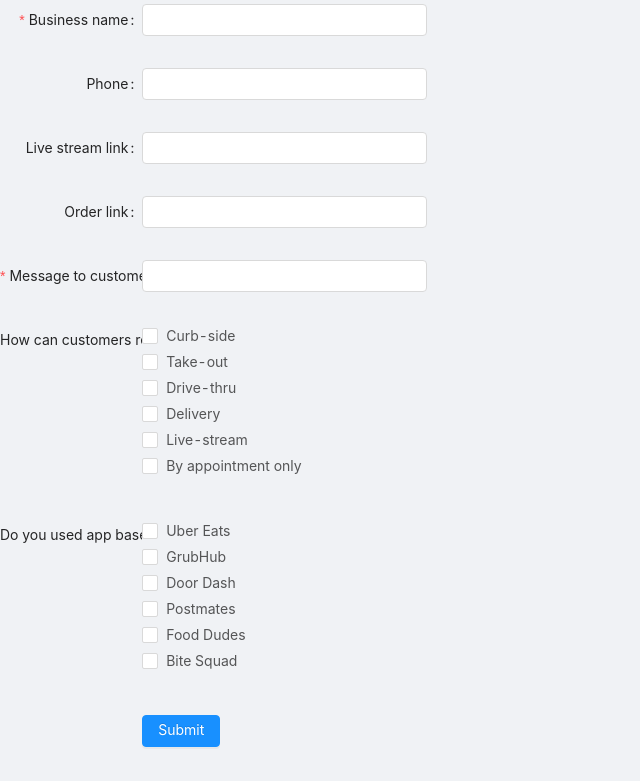
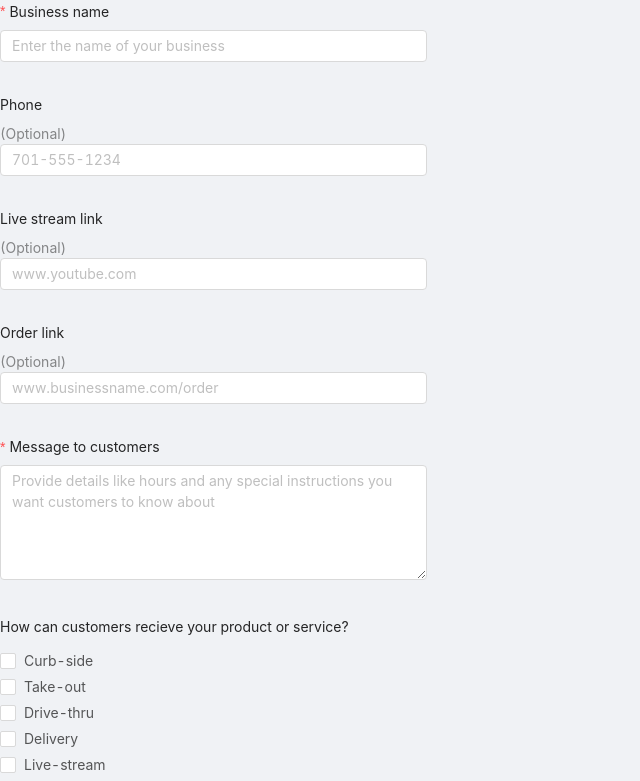
Before and after one commit to colathro/midwest-helps, a React (Create React App) app in the folder ClientApp/: page /list in a window 1280 px wide. Shown: the top 781 px of the page, without its empty margins (0-640 px from the left). Built offline with nearby package versions, Linux system fonts and the light colour scheme.

Commit message:
improvements on TextField

```diff
--- a/ClientApp/src/components/CheckboxGroup/CheckboxGroup.tsx
+++ b/ClientApp/src/components/CheckboxGroup/CheckboxGroup.tsx
@@ -7,8 +7,6 @@ export interface CheckboxGroupProps {
   checkboxItems: CheckboxItem[];
   subTitle?: string;
   required?: boolean;
-  titleInline?: boolean;
-  subTileInline?: boolean;
 }
 
 export interface CheckboxItem {
@@ -20,8 +18,8 @@ export const CheckboxGroup: React.FC<CheckboxGroupProps> = props => {
     <Form.Item name={props.name} label={props.title}>
       <Checkbox.Group>
         <Row>
-          {props.checkboxItems.map(item => (
-            <Col key={item.name} span={16}>
+          {props.checkboxItems.map((item, index) => (
+            <Col key={index} span={16}>
               <Checkbox value={item.name}>{item.name}</Checkbox>
             </Col>
           ))}
--- a/ClientApp/src/components/CreateBusinessForm/CreateBusinessForm.tsx
+++ b/ClientApp/src/components/CreateBusinessForm/CreateBusinessForm.tsx
@@ -2,30 +2,6 @@ import React from "react";
 import { Form, Button } from "antd";
 import { TextField } from "../TextField";
 import { CheckboxGroup } from "../CheckboxGroup";
-
-const formItemLayout = {
-  labelCol: {
-    xs: { span: 24 },
-    sm: { span: 8 }
-  },
-  wrapperCol: {
-    xs: { span: 24 },
-    sm: { span: 16 }
-  }
-};
-
-const tailFormItemLayout = {
-  wrapperCol: {
-    xs: {
-      span: 24,
-      offset: 0
-    },
-    sm: {
-      span: 16,
-      offset: 8
-    }
-  }
-};
 
 export const CreateBusinessForm: React.FC = props => {
   const onFinish = (business: any) => {
@@ -95,7 +71,7 @@ export const CreateBusinessForm: React.FC = props => {
 
   return (
     <Form
-      {...formItemLayout}
+      layout="vertical"
       name="create-business-form"
       onFinish={onFinish}
       onFinishFailed={onFinishFailed}
@@ -105,43 +81,36 @@ export const CreateBusinessForm: React.FC = props => {
         name="name"
         title="Business name"
         type="name"
-        titleInline={false}
+        placeHolder="Enter the name of your business"
         required={true}
       />
       <TextField
         name="phone"
         title="Phone"
         type="phone"
-        titleInline={false}
-        subTitle="(Optional)"
-        subTileInline={true}
+        placeHolder="701-555-1234"
         required={false}
       />
       <TextField
         name="liveStreamUrl"
         title="Live stream link"
         type="url"
-        titleInline={false}
-        subTitle="(Optional)"
-        subTileInline={true}
+        placeHolder="www.youtube.com"
         required={false}
       />
       <TextField
         name="orderUrl"
         title="Order link"
         type="url"
-        titleInline={false}
-        subTitle="(Optional)"
-        subTileInline={true}
+        placeHolder="www.businessname.com/order"
         required={false}
       />
       <TextField
         name="message"
         title="Message to customers"
         type="text"
-        titleInline={false}
         subTitle="Give details like hours and how customers can get your product or service."
-        subTileInline={false}
+        placeHolder="Provide details like hours and any special instructions you want customers to know about"
         required={true}
       />
       <CheckboxGroup
@@ -152,12 +121,10 @@ export const CreateBusinessForm: React.FC = props => {
       <CheckboxGroup
         name="checkboxGroupAppDelivery"
         title="Do you used app based delivery?"
-        subTitle="(Optional)"
-        subTileInline={true}
         checkboxItems={checkboxAppDeliveryItems}
       />
-      <Form.Item {...tailFormItemLayout}>
-        <Button type="primary" htmlType="submit">
+      <Form.Item>
+        <Button type="primary" htmlType="submit" block>
           Submit
         </Button>
       </Form.Item>
--- a/ClientApp/src/components/TextField/TextField.tsx
+++ b/ClientApp/src/components/TextField/TextField.tsx
@@ -1,14 +1,15 @@
 import React from "react";
-import { Form, Input } from "antd";
+import { Form, Input, Typography } from "antd";
+const { Title, Text } = Typography;
+const { TextArea } = Input;
 
 export interface TextFieldProps {
   name: string;
   title: string;
   type: TextFieldType;
   subTitle?: string;
+  placeHolder?: string;
   required?: boolean;
-  titleInline?: boolean;
-  subTileInline?: boolean;
 }
 
 export type TextFieldType = "name" | "email" | "phone" | "url" | "text";
@@ -59,9 +60,28 @@ export const TextField: React.FC<TextFieldProps> = props => {
     message: "Please input your " + props.title
   });
 
+  let optional;
+
+  if (!props.required) {
+    optional = <Text>(Optional)</Text>;
+  }
+
   return (
-    <Form.Item name={props.name} label={props.title} rules={rules}>
-      <Input min={8} max={12} />
-    </Form.Item>
+    <span>
+      <Form.Item name={props.name} label={props.title} rules={rules}>
+        {(() => {
+          if (!props.required) {
+            return <Text type="secondary">(Optional)</Text>;
+          } else {
+            return <Text></Text>;
+          }
+        })()}
+        {props.type === "text" ? (
+          <TextArea rows={5} placeholder={props.placeHolder} />
+        ) : (
+          <Input min={8} max={12} placeholder={props.placeHolder} />
+        )}
+      </Form.Item>
+    </span>
   );
 };
```
